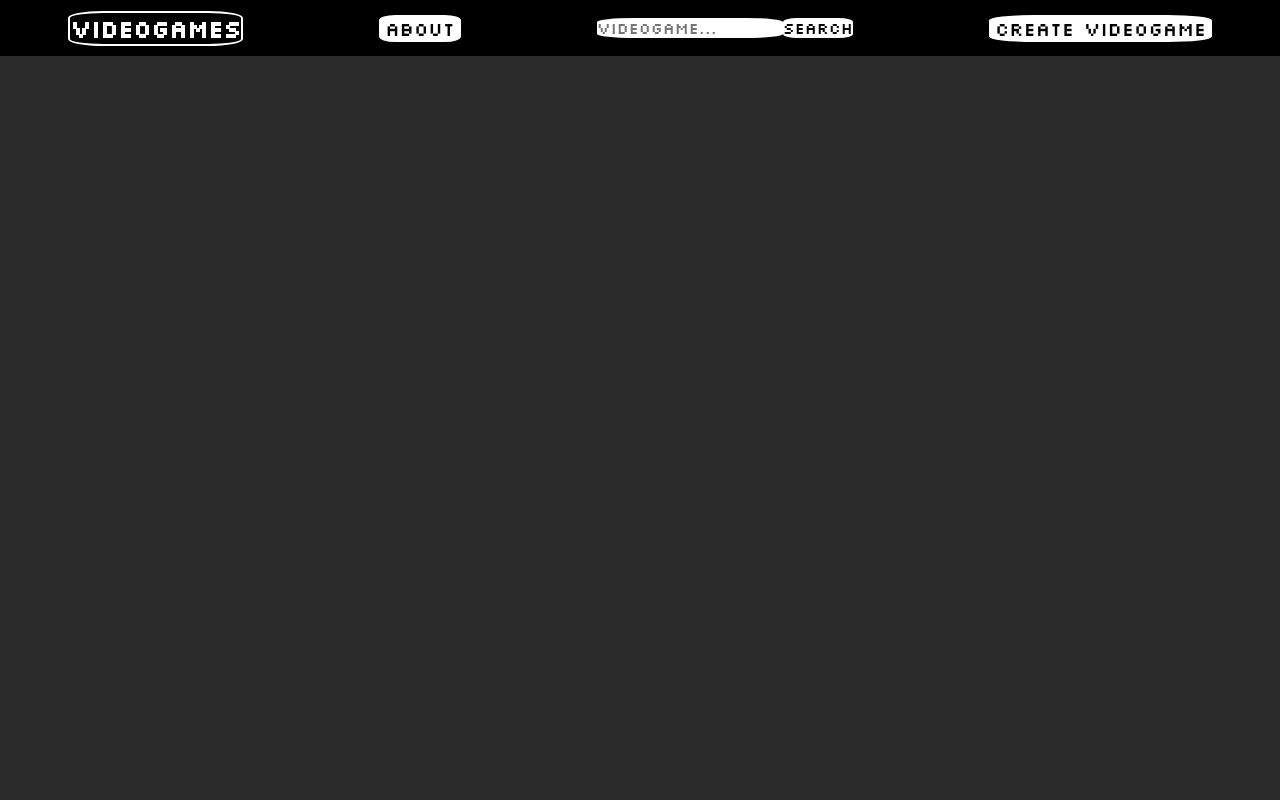
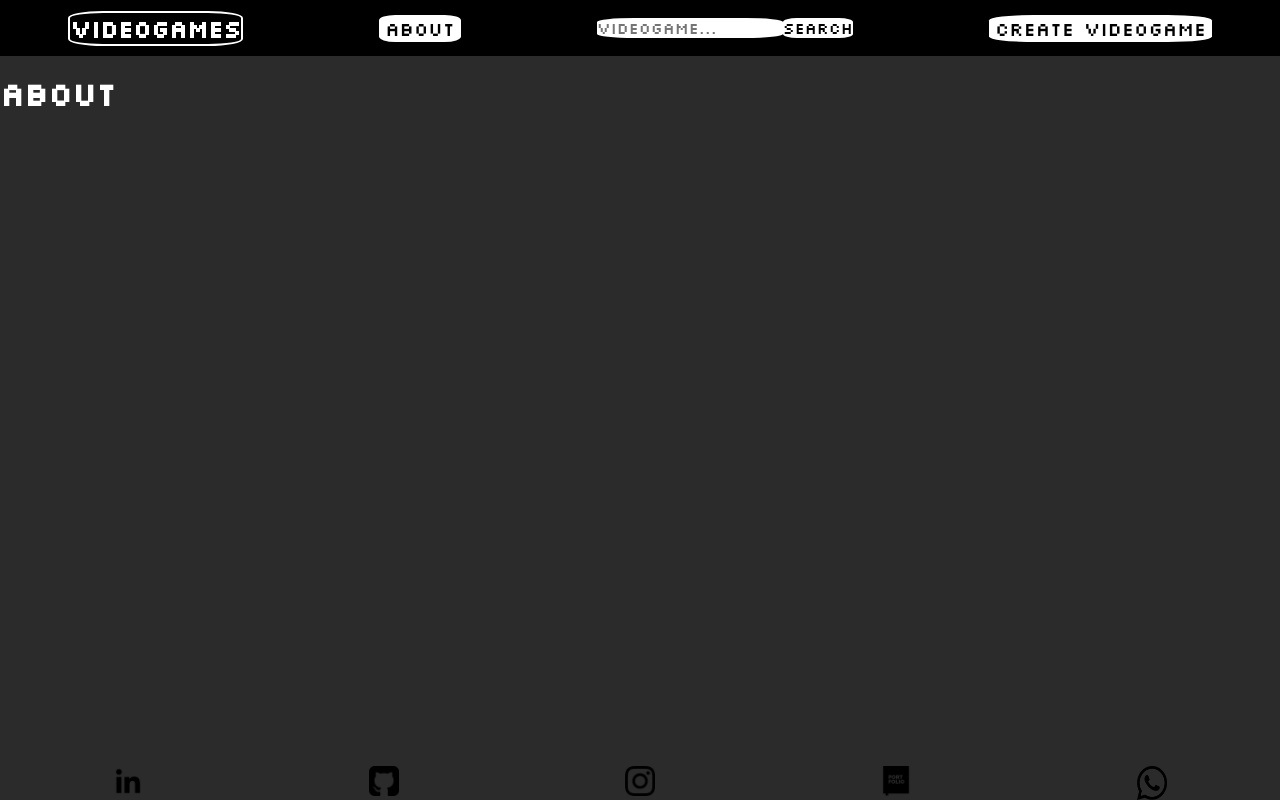
Before and after one commit to SantiRosso/PI-Videogames, a React (Create React App) app in the folder client/: page /about in a window 1280 px wide. Built offline with nearby package versions, Linux system fonts and the light colour scheme; no server answers.

Commit message:
styles fixed

```diff
--- a/client/src/components/About/About.jsx
+++ b/client/src/components/About/About.jsx
@@ -1,11 +1,17 @@
 import Nav from "../Nav/Nav"
+import Footer from "../Footer/Footer"
+import s from "./About.module.css"
 
 const About = () => {
     return (
-        <div>
+        <div className={s.firstDiv}>
             <Nav/>
-            <h1>about</h1>
+            <div className={s.container}>
+                <h1>about</h1>
+            </div>
+            <Footer/>
         </div>
+
     )
 }
 
--- /dev/null
+++ b/client/src/components/About/About.module.css
@@ -0,0 +1,11 @@
+.firstDiv{
+    height: 100vh;
+    width: 100vw;
+    display: flex;
+    flex-direction: column;
+    justify-content: space-between;
+}
+
+.container{
+    margin-top: 4%;
+}
--- a/client/src/components/Home/Home.module.css
+++ b/client/src/components/Home/Home.module.css
@@ -26,7 +26,7 @@
 
 .aside{
     background-color: gray;
-    height: 100%;
+    height: 93%;
     width: 20%;
     position: fixed;
     top: 7%;
```
